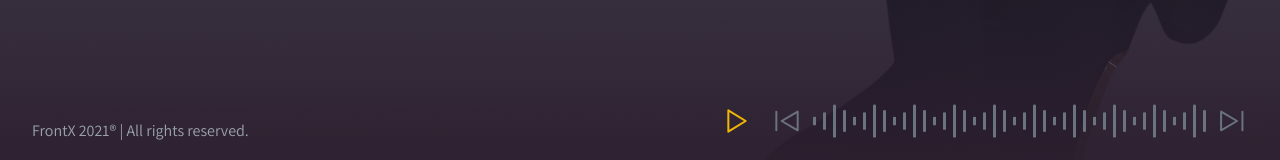
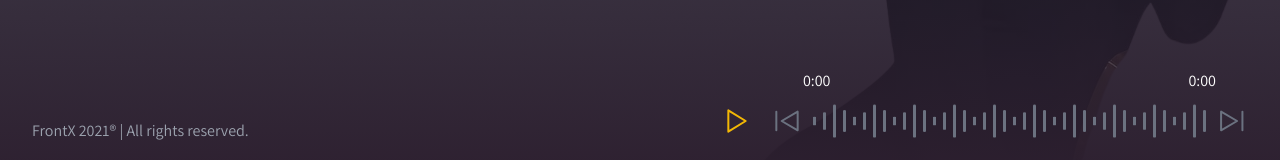
Before and after one commit to Pedro-Henrique-Ferreti/FrontX-002-artist-profile, a Vue app: page / in a window 1280 px wide. Shown: the part 608-768 px from the top of the page. Built offline with nearby package versions, Linux system fonts and the light colour scheme; no server answers.

Commit message:
Added utils and song length

```diff
--- a/src/components/PlaybackBar.vue
+++ b/src/components/PlaybackBar.vue
@@ -16,7 +16,13 @@
       >
         <IconPrevious />
       </PlaybackBarButton>
-      <PlaybackBarWaves :animate="song.isPlaying" />
+      <div class="playback-bar__controls__waves-wrapper">
+        <div class="playback-bar__controls__duration">
+          <span>{{ $fn.formatSecondsToMinutes(currentTime) }}</span>
+          <span>{{ $fn.formatSecondsToMinutes(song.duration) }}</span>
+        </div>
+        <PlaybackBarWaves :animate="song.isPlaying && song.showTrackAnimation" />
+      </div>
       <PlaybackBarButton
         color="gray"
         title="Próxima música"
@@ -61,13 +67,19 @@ export default {
         ],
         index: 0,
         isPlaying: false,
+        showTrackAnimation: true,
         duration: 0,
         howl: null,
       },
     };
   },
+  computed: {
+    currentTime() {
+      return this.song.howl ? this.song.howl.seek() : 0;
+    }
+  },
   mounted() {
-    this.startSong();
+    // this.startSong();
   },
   methods: {
     startSong() {
@@ -80,6 +92,7 @@ export default {
           this.song.howl.play();
           this.song.duration = this.song.howl._duration;
           this.song.isPlaying = true;
+          this.song.showTrackAnimation = true;
 
           Howler.volume(0.2);
         }
@@ -104,6 +117,7 @@ export default {
       this.song.isPlaying = false;
     },
     nextSong() {
+      this.song.showTrackAnimation = false;
       this.song.index++;
 
       if (this.song.index > this.song.list.length - 1) this.song.index = 0;
@@ -111,6 +125,7 @@ export default {
       this.startSong();
     },
     previousSong() {
+      this.song.showTrackAnimation = false;
       this.song.index--;
 
       if (this.song.index < 0) this.song.index = this.song.list.length - 1;
@@ -130,6 +145,20 @@ export default {
   align-items: center;
   &__controls {
     align-items: center;
+    &__waves-wrapper {
+      position: relative;
+      flex-direction: column;
+      width: 100%;
+    }
+    &__duration {
+      position: absolute;
+      top: -30px;
+      width: 100%;
+      justify-content: space-between;
+      span {
+        color: $white;
+      }
+    }
   }
 }
 </style>
--- a/src/main.js
+++ b/src/main.js
@@ -2,10 +2,12 @@ import { createApp } from 'vue'
 import App from './App.vue'
 import store from './store/index.js';
 
+import utils from '@/utils/install.js';
 import globalComponents from '@/plugins/globalComponents.js';
 
 const appInstance = createApp(App);
 
 appInstance.use(store);
+appInstance.use(utils);
 appInstance.use(globalComponents);
 appInstance.mount('#app');
--- /dev/null
+++ b/src/utils/index.js
@@ -0,0 +1,9 @@
+export const formatSecondsToMinutes = (seconds) => {
+  seconds = Math.floor(seconds);
+
+  const minutes = Math.floor(seconds / 60);
+
+  if (minutes > 0) seconds = seconds % 60;
+
+  return `${minutes}:${('0'+ seconds).slice(-2)}`;
+}
--- /dev/null
+++ b/src/utils/install.js
@@ -0,0 +1,9 @@
+import { formatSecondsToMinutes } from './index.js';
+
+export default {
+  install(app) {
+    app.config.globalProperties.$fn = {
+      formatSecondsToMinutes,
+    };
+  },
+};
```
